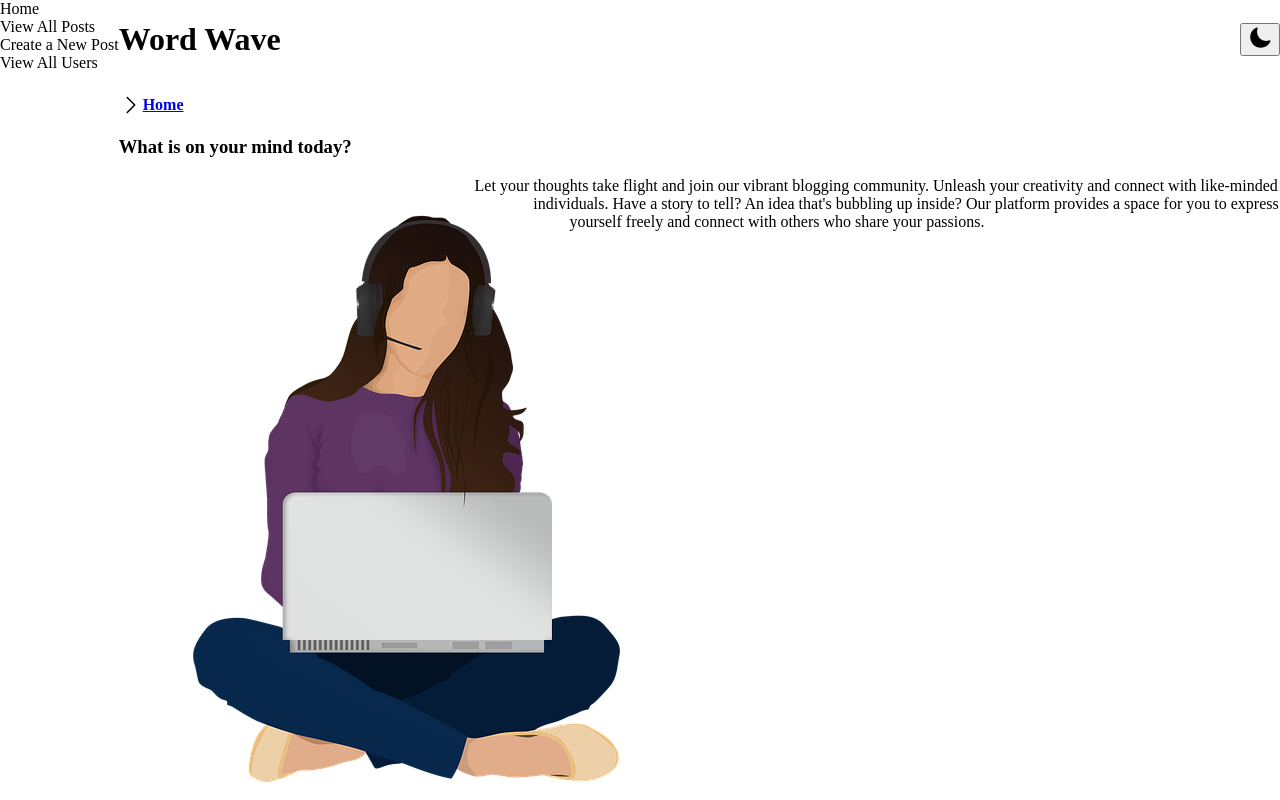
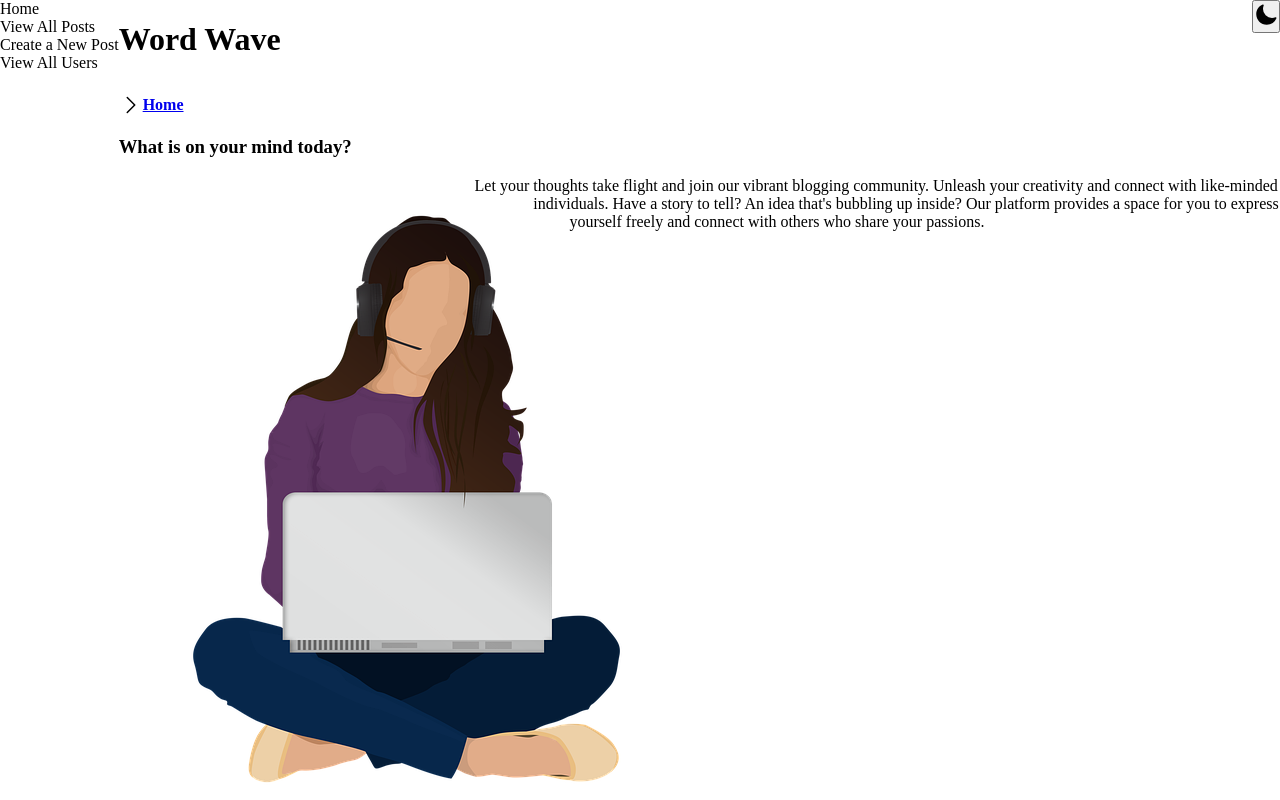
Before and after one commit to remi-k-work/redux-blog, a React (Vite) app: page / in a window 1280 px wide. Shown: the top 800 px of the page. Built offline with nearby package versions, Linux system fonts and the light colour scheme; no server answers.

Commit message:
squeezing the header

```diff
--- a/src/components/Header.jsx
+++ b/src/components/Header.jsx
@@ -20,6 +20,7 @@ export default function Header() {
     <header className={styles["header"]}>
       <h1>Word Wave</h1>
       <ThemeSwitcher />
+
       {/* Used for optimization purposes */}
       {/* <button type="button" onClick={() => dispatch(countIncreased())}>
         {count}
--- a/src/components/Header.module.css
+++ b/src/components/Header.module.css
@@ -19,13 +19,13 @@
 /* Small devices (landscape phones, less than 768px) */
 @media screen and (max-width: 767.98px) {
   .header {
-    padding-inline: var(--size-3);
+    padding-inline: var(--size-3) var(--size-1);
     padding-block: var(--size-1);
     border-block-end: var(--border-size-4) solid var(--surface-1);
   }
 
   .header > h1 {
-    font-size: var(--font-size-5);
-    line-height: var(--font-lineheight-00);
+    font-size: var(--font-size-4);
+    line-height: var(--font-lineheight-0);
   }
 }
--- a/src/components/ThemeSwitcher.module.css
+++ b/src/components/ThemeSwitcher.module.css
@@ -1,6 +1,11 @@
 .theme-switcher {
-  padding-inline: var(--size-1);
-  padding-block: var(--size-1);
+  margin-inline: 0;
+  padding-inline: 0;
+  align-self: start;
+}
+.theme-switcher button {
+  margin-inline: 0;
+  padding-inline: 0;
 }
 
 .theme-switcher svg {
```
Also changed, not shown: 4 other files (tests, documents, lock files or other folders).
